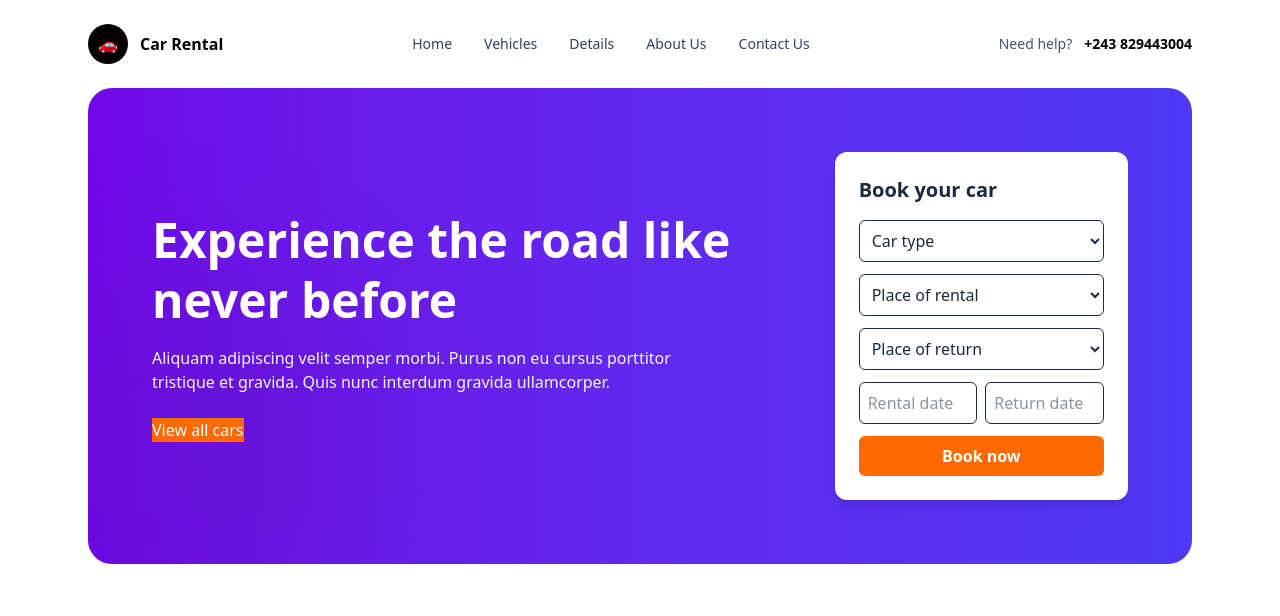
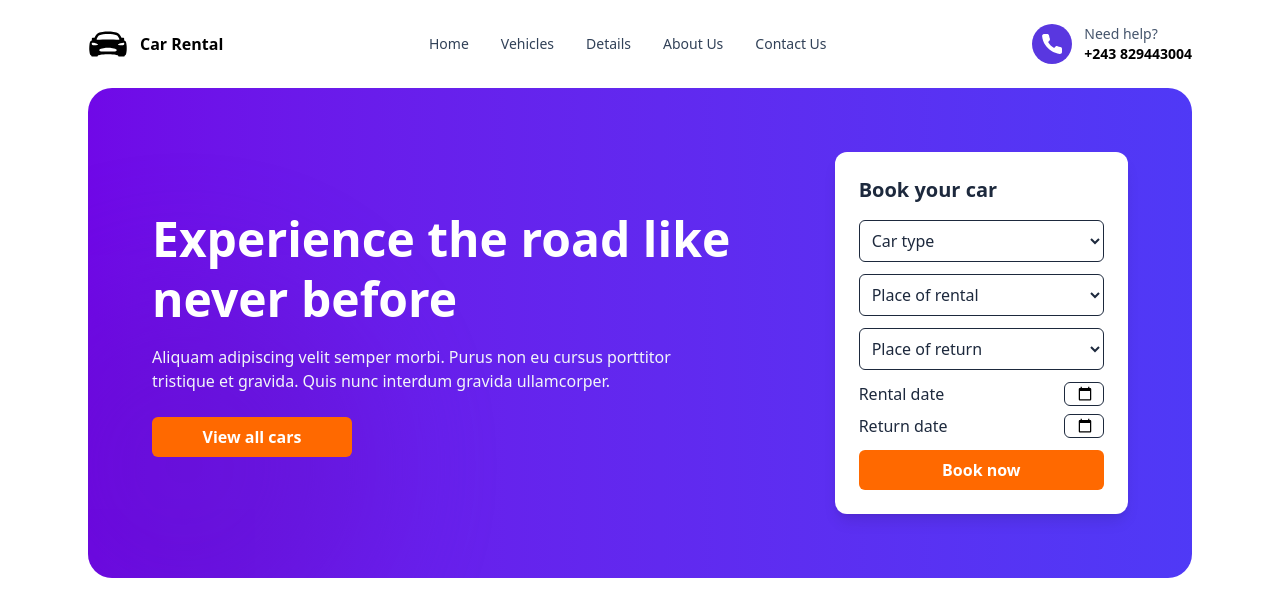
Before and after one commit to Herma2024/location_car, a React (Vite) app: page / in a window 1280 px wide. Shown: the top 616 px of the page. Built offline with nearby package versions, Linux system fonts and the light colour scheme.

Commit message:
creation de hero

```diff
--- a/src/App.jsx
+++ b/src/App.jsx
@@ -1,26 +1,8 @@
-import './App.css'
-
+import Header from './components/shared/Header'
 function App() {
   return (
     <div className="min-h-screen bg-white">
-      <header className="max-w-6xl mx-auto p-6 flex items-center justify-between">
-        <div className="flex items-center gap-3">
-          <div className="w-10 h-10 rounded-full bg-black text-white flex items-center justify-center">🚗</div>
-          <span className="font-semibold">Car Rental</span>
-        </div>
-        <nav className="hidden md:flex gap-8 text-sm text-slate-700">
-          <a href="#">Home</a>
-          <a href="#">Vehicles</a>
-          <a href="#">Details</a>
-          <a href="#">About Us</a>
-          <a href="#">Contact Us</a>
-        </nav>
-        <div className="hidden md:flex items-center gap-3 text-sm">
-          <span className="text-slate-600">Need help?</span>
-          <span className="font-semibold">+243 829443004</span>
-        </div>
-      </header>
-
+      <Header />
       <main className="max-w-6xl mx-auto px-6 pb-16">
         <section className="relative bg-gradient-to-r from-violet-700 to-indigo-600 text-white rounded-3xl p-10 md:p-16 flex flex-col md:flex-row items-center overflow-hidden">
 
@@ -29,7 +11,7 @@ function App() {
           <div className="md:w-2/3 z-10">
             <h1 className="text-4xl md:text-5xl font-extrabold leading-tight">Experience the road like never before</h1>
             <p className="mt-4 text-slate-100 max-w-xl">Aliquam adipiscing velit semper morbi. Purus non eu cursus porttitor tristique et gravida. Quis nunc interdum gravida ullamcorper.</p>
-            <button class="mt-6 bg-orange-500">View all cars</button>
+            <button className="mt-6 w-50 bg-orange-500 text-white rounded-md py-2 font-semibold">View all cars</button>
           </div>
 
           <aside className="md:w-1/3 mt-8 md:mt-0 md:pl-8 z-20">
@@ -45,9 +27,15 @@ function App() {
                 <select className="w-full border rounded-md p-2">
                   <option>Place of return</option>
                 </select>
-                <div className="grid grid-cols-2 gap-2">
-                  <input className="border rounded-md p-2" placeholder="Rental date" />
-                  <input className="border rounded-md p-2" placeholder="Return date" />
+                <div className="flex flex-col gap-2">
+                      <div className="relative">
+                        <label for="nom" class="">Rental date</label>
+                        <input type="date" className="absolute inset-y-0 right-0 border rounded-md p-2 w-10"/>
+                      </div>
+                      <div className="relative">
+                        <label for="nom" class="">Return date</label>
+                        <input type="date" className="absolute inset-y-0 right-0 border rounded-md p-2 w-10" />
+                      </div>
                 </div>
                 <button className="w-full bg-orange-500 text-white rounded-md py-2 font-semibold">Book now</button>
               </div>
--- /dev/null
+++ b/src/components/home/hero/Hero.jsx
@@ -0,0 +1,9 @@
+import Header from '../../shared/Header'
+const Hero = () => {
+  return (
+    <div>
+    <Header />
+
+      </div>
+  );
+};
--- /dev/null
+++ b/src/components/shared/Header.jsx
@@ -0,0 +1,26 @@
+import Logo from "./Logo";
+import contact from '../../assets/contact.svg';
+const Header = () => {
+  return (
+    <header className="max-w-6xl mx-auto p-6 flex items-center justify-between">
+      <Logo />
+      <nav className="hidden md:flex gap-8 text-sm text-slate-700">
+        <a href="#">Home</a>
+        <a href="#">Vehicles</a>
+        <a href="#">Details</a>
+        <a href="#">About Us</a>
+        <a href="#">Contact Us</a>
+      </nav>
+      <div className="hidden md:flex items-center gap-3 text-sm ">
+         <img src={contact} alt='contact'/>
+         <div className='flex flex-col'>
+            <span className="text-slate-600 ">Need help?</span>
+            <span className="font-bold gap-2">+243 829443004</span>
+         </div>
+
+      </div>
+
+    </header>
+  );
+};
+export default Header;
--- /dev/null
+++ b/src/components/shared/Logo.jsx
@@ -0,0 +1,10 @@
+import LogoIco from '../../assets/logo.svg';
+const Logo = () => {
+  return (
+    <div className="flex items-center gap-3">
+      <img src={LogoIco} alt='car logo' className="w-10 h-10" />
+      <span className="font-semibold">Car Rental</span>
+    </div>
+  );
+};
+export default Logo;
```
Also changed, not shown: src/assets/contact.svg (added), src/assets/logo.svg (added), src/components/shared/Footer.jsx (added).
